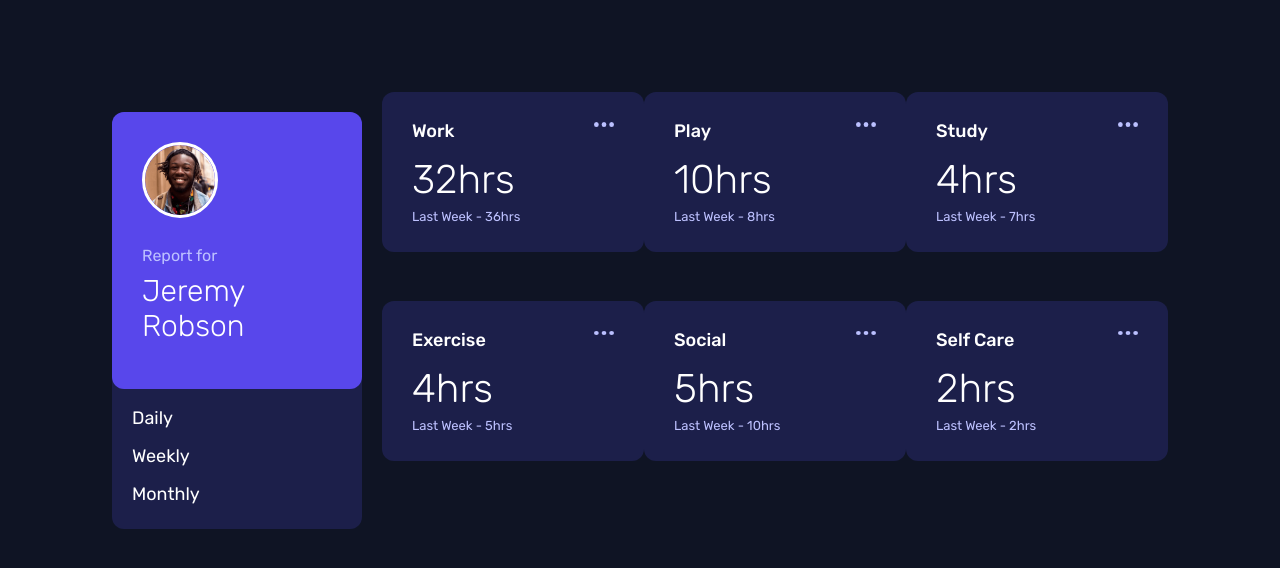
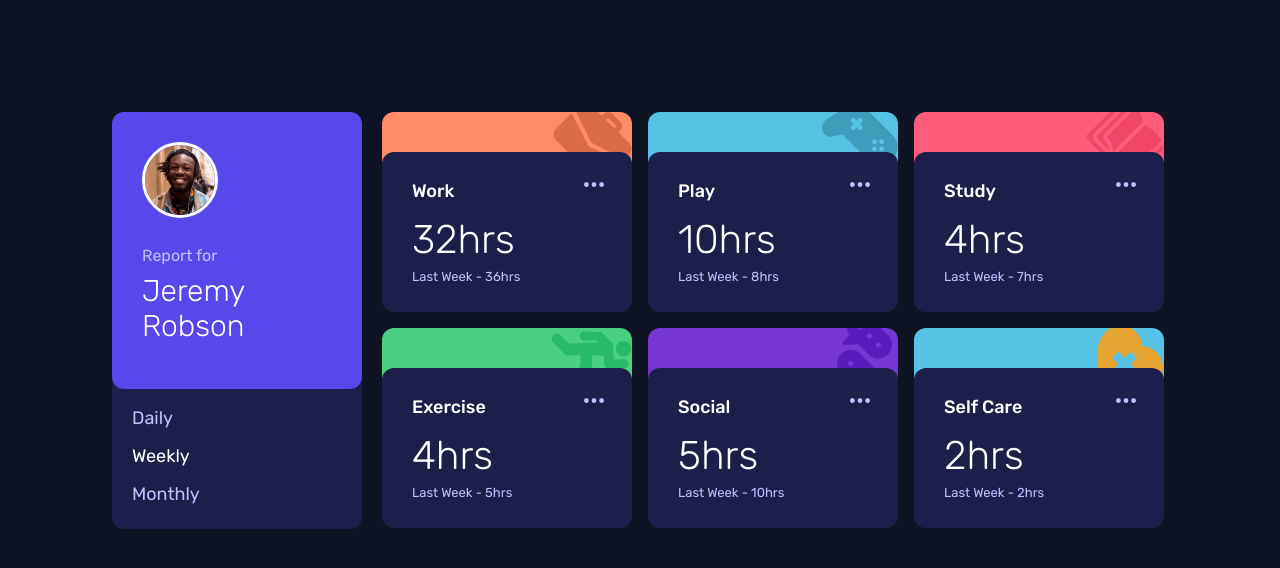
Before and after one commit to mdanieladla/time-tracking, a plain HTML site: page index.html in a window 1280 px wide. Drawn offline with Linux system fonts and the light colour scheme.

Commit message:
changed classes img divs

```diff
--- a/styles/main.css
+++ b/styles/main.css
@@ -111,18 +111,55 @@ body{
     font-size: 18px;
 }
 
-.box1{
+.list-item{
+    color: hsl(236, 100%, 87%);;
+}
+
+.active {
+    color: white;
+}
+
+
+.regular-card{
     margin-top: 20px;
 }
 
-/*Second card - work */
-.img-div{
+/*cards*/
+.work, .play, .study, .exercise, .social, .selfcare {
     height: 60px;
     border-radius: 12px;
+    background-repeat: no-repeat;
+    background-position: right;
+}
+
+.work {
     background-color: var(--work-div);
     background-image: url(../images/icon-work.svg);
-    background-repeat: no-repeat;
-    background-position: right;
+}
+
+.play {
+    background-color: var(--play-div);
+    background-image: url(../images/icon-play.svg);
+}
+
+.study {
+    background-color: var(--study-div);
+    background-image: url(../images/icon-study.svg);
+}
+
+.exercise {
+    background-color: var(--exercise-div);
+    background-image: url(../images/icon-exercise.svg);
+}
+
+.social {
+    background-color: var(--social-div);
+    background-image: url(../images/icon-social.svg);
+}
+
+.selfcare {
+    background-color: var(--play-div);
+    background-image: url(../images/icon-self-care.svg);
 }
 
 .work-info{
@@ -134,7 +171,6 @@ body{
     padding: 40px 30px;
 }
 
-/*esto va a ser lo mismo en todos los cards asi que hay que cambiarle el nombre para reutilizarlo*/
 .par-work{
     color: white;
     font-size: 20px;
@@ -203,10 +239,11 @@ body{
     }
 
     .list-item{
+        cursor: pointer;
         margin-bottom: 20px;
     }
 
-    .box1{
+    .regular-card{
         margin: 0 1rem 1rem 0;
         width: 250px;
     }
```
